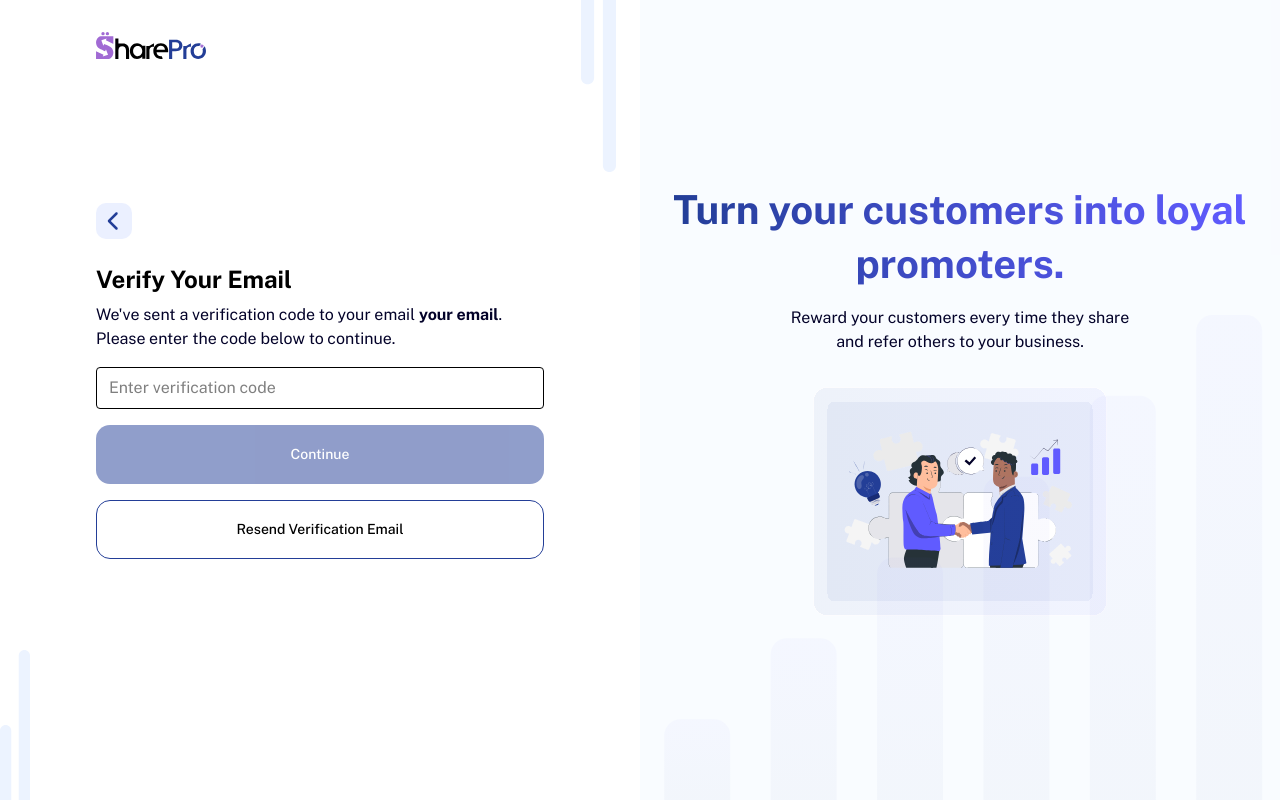
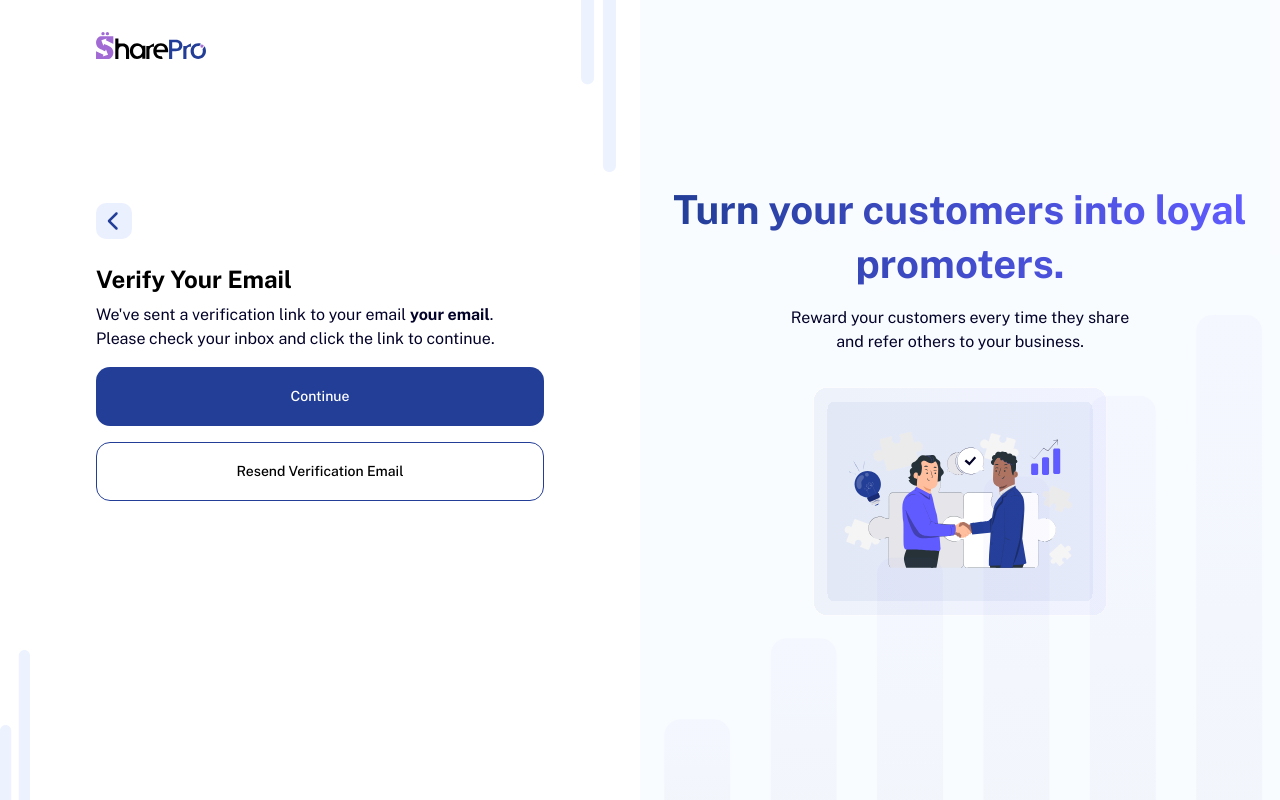
Before and after one commit to SharePro-Org/sharepro, a Next.js app: page /auth/verify-email in a window 1280 px wide. Built offline with nearby package versions, Linux system fonts and the light colour scheme.

Commit message:
auth flow fixes

```diff
--- a/src/app/auth/otp/page.tsx
+++ b/src/app/auth/otp/page.tsx
@@ -5,12 +5,15 @@ import AuthLayout from "@/components/AuthLayout";
 import { Button } from "@/components/ui/button";
 import Link from "next/link";
 import { FaChevronLeft } from "react-icons/fa6";
+import { useMutation } from "@apollo/client";
+import { VERIFY_EMAIL } from "@/apollo/mutations/auth";
 
 export default function OtpPage() {
   const router = useRouter();
   const [otp, setOtp] = useState(["", "", "", "", "", ""]);
   const [timer, setTimer] = useState(59);
   const [otpError, setOtpError] = useState("");
+  const [verifyEmail, { loading }] = useMutation(VERIFY_EMAIL);
   const inputRefs = Array.from({ length: 6 }, () =>
     useRef<HTMLInputElement>(null)
   );
@@ -48,15 +51,20 @@ export default function OtpPage() {
   const isOtpComplete = otpValue.length === 6 && otp.every((d) => d !== "");
 
   // Form submit
-  const handleSubmit = (e: React.FormEvent) => {
+  const handleSubmit = async (e: React.FormEvent) => {
     e.preventDefault();
     if (!isOtpComplete) return;
-    if (otpValue !== "123456") {
-      setOtpError("The code you entered is incorrect.");
-      return;
+    setOtpError("");
+    try {
+      const { data } = await verifyEmail({ variables: { code: otpValue } });
+      if (data?.verifyEmail?.success) {
+        router.push("/onboarding");
+      } else {
+        setOtpError(data?.verifyEmail?.message || "The code you entered is incorrect.");
+      }
+    } catch (err: any) {
+      setOtpError(err.message || "Verification failed");
     }
-    setOtpError("");
-    router.push("/auth/sign-in");
   };
 
   return (
@@ -109,9 +117,9 @@ export default function OtpPage() {
         <Button
           className="w-full mb-2"
           type="submit"
-          disabled={otpValue.length < 6}
+          disabled={otpValue.length < 6 || loading}
         >
-          Verify email
+          {loading ? "Verifying..." : "Verify email"}
         </Button>
 
         {/* Resend Link */}
--- a/src/app/auth/verify-email/page.tsx
+++ b/src/app/auth/verify-email/page.tsx
@@ -4,22 +4,26 @@ import { useRouter } from "next/navigation";
 import AuthLayout from "@/components/AuthLayout";
 import { Button } from "@/components/ui/button";
 import { FaChevronLeft } from "react-icons/fa6";
-import { useEffect, useState } from "react";
-import { useMutation } from "@apollo/client";
-import { VERIFY_EMAIL } from "@/apollo/mutations/auth";
+import { useEffect, useState, Suspense } from "react";
 
-export default function VerifyEmail() {
+function VerifyEmailContent() {
   const router = useRouter();
-  const [email, setEmail] = useState<string>("your email");
+  const [email, setEmail] = useState<string>("");
   useEffect(() => {
     if (typeof window !== "undefined") {
       const params = new URLSearchParams(window.location.search);
-      setEmail(params.get("email") || "your email");
+      setEmail(params.get("email") || "");
     }
   }, []);
-  const [code, setCode] = useState("");
-  const [verifyEmail, { loading }] = useMutation(VERIFY_EMAIL);
-  const [error, setError] = useState("");
+
+  // Mask email for privacy (e.g., a***b@domain.com)
+  function maskEmail(email: string) {
+    if (!email) return "your email";
+    const [user, domain] = email.split("@");
+    if (!user || !domain) return email;
+    if (user.length <= 2) return user[0] + "***@" + domain;
+    return user[0] + "***" + user.slice(-1) + "@" + domain;
+  }
 
   return (
     <AuthLayout>
@@ -38,39 +42,13 @@ export default function VerifyEmail() {
             Verify Your Email
           </h2>
           <p className="text-body text-base ">
-            We've sent a verification code to your email <span className="font-semibold">{email}</span>.<br/>
-            Please enter the code below to continue.
+            We've sent a verification link to your email{" "}
+            <span className="font-semibold">{maskEmail(email)}</span>. Please
+            check your inbox and click the link to continue.
           </p>
-          <form
-            className="space-y-4"
-            onSubmit={async (e) => {
-              e.preventDefault();
-              setError("");
-              try {
-                const { data } = await verifyEmail({ variables: { code } });
-                if (data?.verifyEmail?.success) {
-                  router.push("/onboarding");
-                } else {
-                  setError(data?.verifyEmail?.message || "Verification failed");
-                }
-              } catch (err: any) {
-                setError(err.message || "Verification failed");
-              }
-            }}
-          >
-            <input
-              type="text"
-              placeholder="Enter verification code"
-              value={code}
-              onChange={(e) => setCode(e.target.value)}
-              className="w-full border rounded px-3 py-2 text-base"
-              required
-            />
-            {error && <p className="text-danger text-sm text-center font-medium">{error}</p>}
-            <Button className="w-full" type="submit" disabled={loading || !code}>
-              {loading ? "Verifying..." : "Continue"}
-            </Button>
-          </form>
+          <Button className="w-full " onClick={() => router.push("/auth/otp")}>
+            Continue
+          </Button>
           <Button variant="outline" className="w-full">
             Resend Verification Email
           </Button>
@@ -79,3 +57,17 @@ export default function VerifyEmail() {
     </AuthLayout>
   );
 }
+
+export default function VerifyEmail() {
+  return (
+    <Suspense
+      fallback={
+        <div className="w-full max-w-xl mx-auto mt-16 md:mt-28 text-center text-lg">
+          Loading...
+        </div>
+      }
+    >
+      <VerifyEmailContent />
+    </Suspense>
+  );
+}
```
Also changed, not shown: src/app/auth/sign-up/page.tsx (+11 -3 lines).
